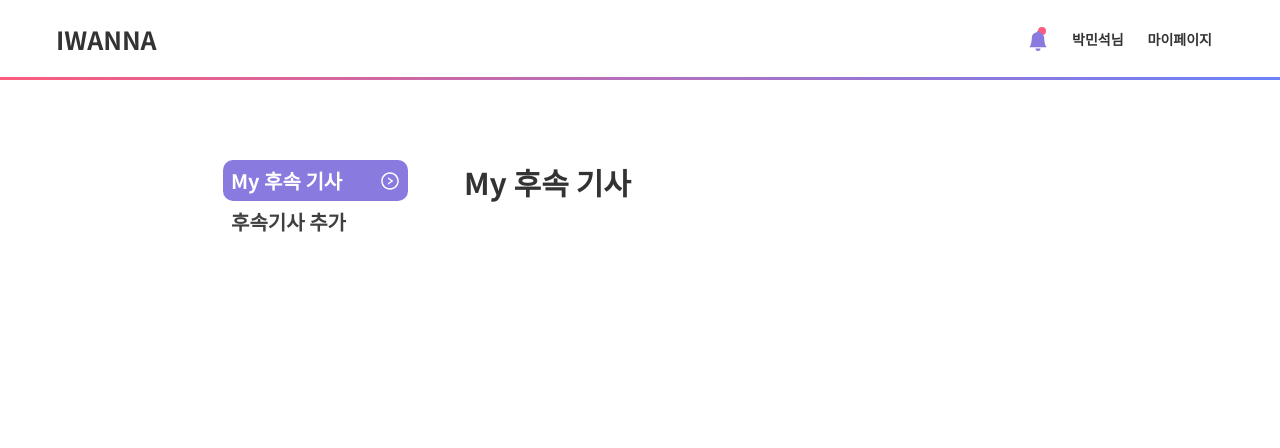
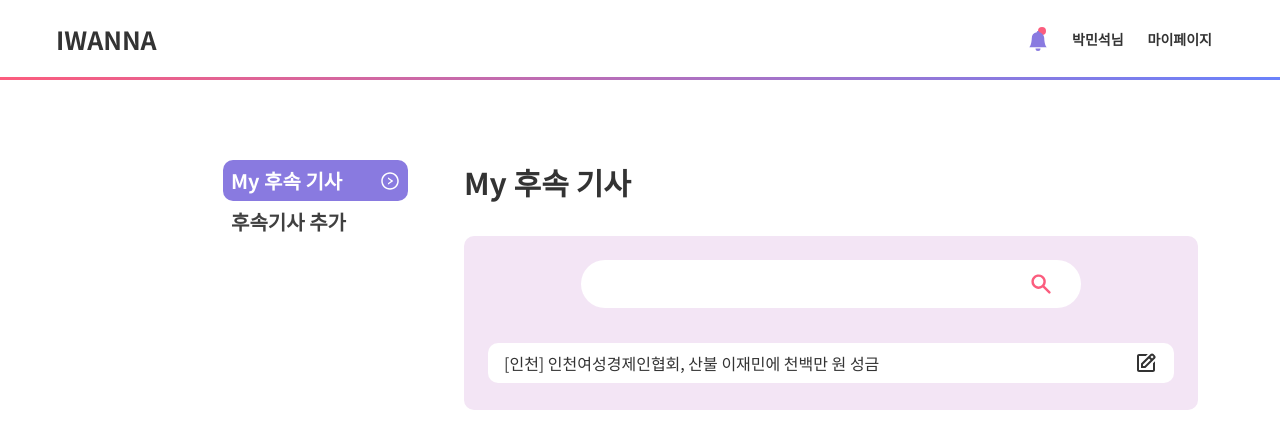
Before and after one commit to wnsgur1595/iwanna, a React (Create React App) app in the folder frontend/iwanna-client/: page /mypage/1 in a window 1280 px wide. Shown: the top 448 px of the page. Built offline with nearby package versions, Linux system fonts and the light colour scheme.

Commit message:
:lipstick: MyArticles Component, Style 추가

```diff
--- a/frontend/iwanna-client/src/components/common/common.scss
+++ b/frontend/iwanna-client/src/components/common/common.scss
@@ -102,6 +102,7 @@
     } //modal_close_icon
   } // modal_write
 
+  // modal_mypage_confirm
   .modal_mypage_confirm {
     position: relative;
     width: 500px;
@@ -142,11 +143,11 @@
       }
 
       .button_yes {
-        background-color: $blueColor;
+        background-color: $violetColor;
       }
 
       .button_no {
-        background-color: $redColor;
+        background-color: $choralColor;
       }
     }
 
--- a/frontend/iwanna-client/src/components/views/LandingPage/LandingPage.tsx
+++ b/frontend/iwanna-client/src/components/views/LandingPage/LandingPage.tsx
@@ -4,7 +4,7 @@ import Banner from './Sections/Banner';
 import News from './Sections/News';
 
 const LandingPage: React.FC = () => {
-  const [userType, setUserType] = useState('reporter'); // 임시 props
+  const [userType, setUserType] = useState('user'); // 임시 props
   const [isLogin, setIsLogin] = useState(true);
 
   return (
--- a/frontend/iwanna-client/src/components/views/MyPage/MyPage.scss
+++ b/frontend/iwanna-client/src/components/views/MyPage/MyPage.scss
@@ -8,7 +8,8 @@
     @extend .article_list;
 
     .subscribe,
-    .history {
+    .history,
+    .my_articles {
       @extend .articles;
 
       form {
@@ -43,7 +44,8 @@
         }
       } // subscribe > form
 
-      .subscribe_list {
+      .subscribe_list,
+      .my_articles_list {
         width: 100%;
         margin-top: 2rem;
 
@@ -74,6 +76,16 @@
             button {
               visibility: visible;
               animation: fade-in 2s ease forwards;
+            }
+          }
+
+          .edit_icon {
+            font-size: 24px;
+            cursor: pointer;
+
+            &:active {
+              transform: scale(0.9);
+              transition: 200ms ease;
             }
           }
         }
--- /dev/null
+++ b/frontend/iwanna-client/src/components/views/MyPage/Sections/MyArticles.tsx
@@ -0,0 +1,27 @@
+import React, {useState} from 'react';
+import {HiSearch} from 'react-icons/hi';
+import {BiEdit} from 'react-icons/bi';
+
+const MyArticles = () => {
+  const [isClicked, setIsClicked] = useState(false);
+
+  return (
+    <div className="my_articles">
+      <form>
+        <input />
+        <HiSearch className="search_mypage_icon" />
+      </form>
+      <ul className="my_articles_list">
+        <li>
+          <span>[인천] 인천여성경제인협회, 산불 이재민에 천백만 원 성금</span>
+          <BiEdit
+            className="edit_icon"
+            onClick={() => setIsClicked(!isClicked)}
+          />
+        </li>
+      </ul>
+    </div>
+  );
+};
+
+export default MyArticles;
--- a/frontend/iwanna-client/src/components/views/MyPage/Sections/MyPageContents.tsx
+++ b/frontend/iwanna-client/src/components/views/MyPage/Sections/MyPageContents.tsx
@@ -1,6 +1,7 @@
 import React from 'react';
 import History from './History';
 import Subscribe from './Subscribe';
+import MyArticles from './MyArticles';
 
 interface MyPageContentsProps {
   curCategory: string;
@@ -14,6 +15,7 @@ const MyPageContents: React.FC<MyPageContentsProps> = ({curCategory}) => {
       </div>
       {curCategory === '구독한 기사' && <Subscribe />}
       {curCategory === '기록' && <History />}
+      {curCategory === 'My 후속 기사' && <MyArticles />}
     </div>
   );
 };
```
